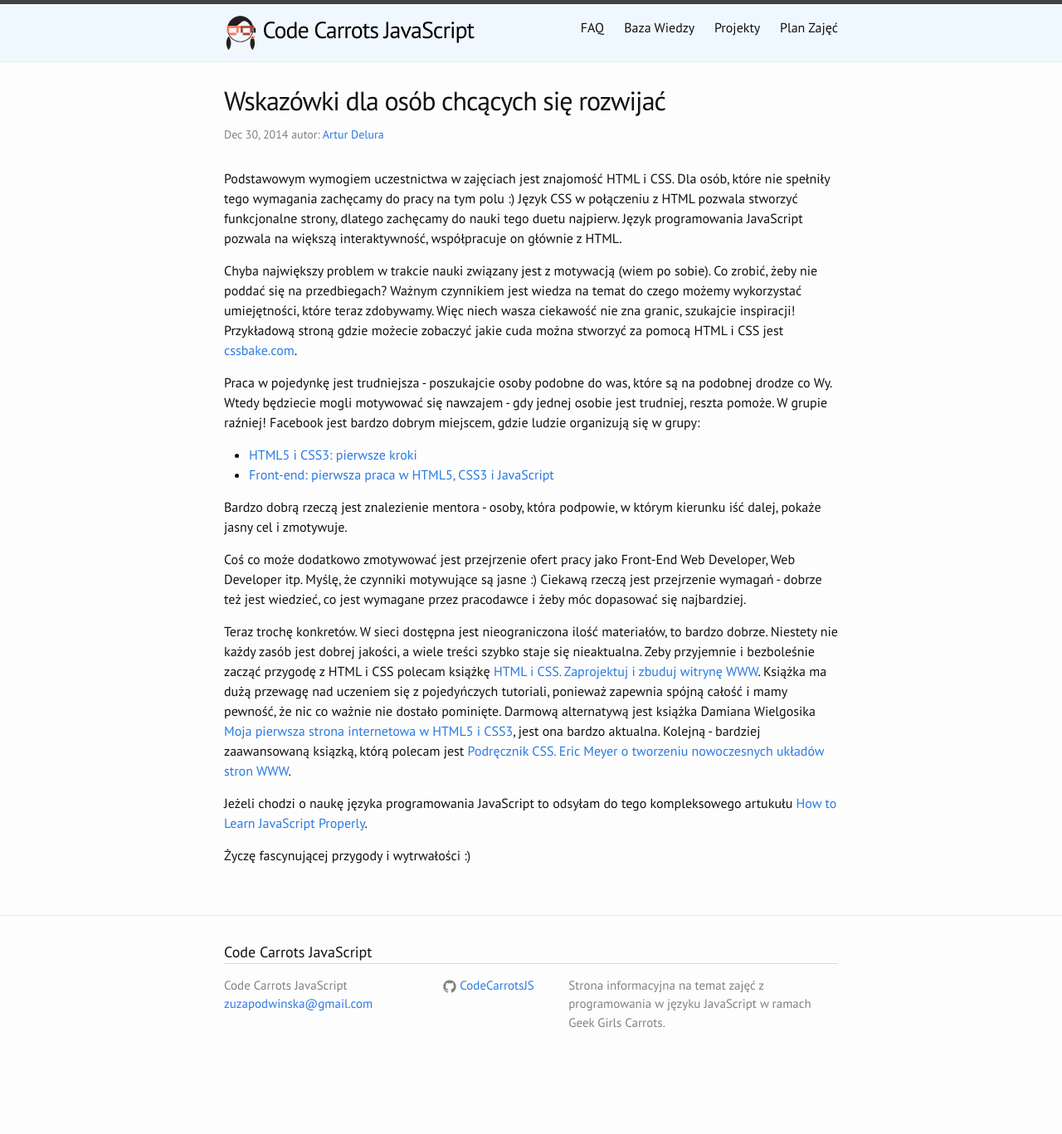
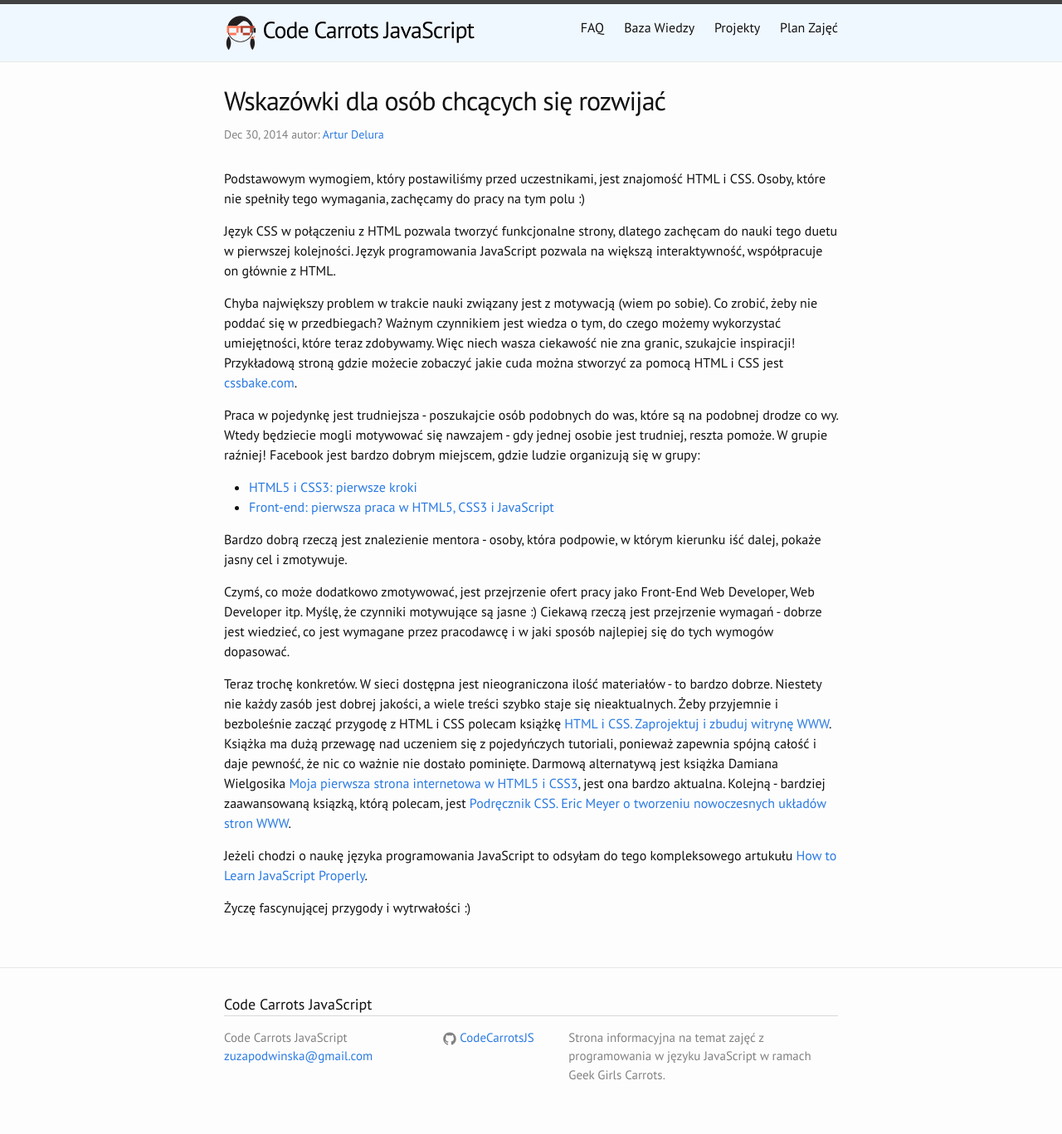
Before and after one commit to CodeCarrotsJS/CodeCarrotsJS.github.io, a Jekyll site: the page built from _posts/2014-12-23-welcome-to-jekyll.markdown, in a window 1280 px wide. Shown: the whole page at 83% size. Built offline with Jekyll 4.4.1, drawn with Linux system fonts in a browser that asks for light colours; before the commit the page ends 1304 px from its top, so only the background shows below that.

Commit message:
Updated article.

```diff
--- a/_posts/2014-12-23-welcome-to-jekyll.markdown
+++ b/_posts/2014-12-23-welcome-to-jekyll.markdown
@@ -5,21 +5,23 @@
 author: artur_delura
 categories: general
 ---
-Podstawowym wymogiem uczestnictwa w zajęciach jest znajomość HTML i CSS. Dla osób, które nie spełniły tego wymagania zachęcamy do pracy na tym polu :) Język CSS w połączeniu z HTML pozwala stworzyć funkcjonalne strony, dlatego zachęcamy do nauki tego duetu najpierw. Język programowania JavaScript pozwala na większą interaktywność, współpracuje on głównie z HTML.
+Podstawowym wymogiem, który postawiliśmy przed uczestnikami, jest znajomość HTML i CSS. Osoby, które nie spełniły tego wymagania, zachęcamy do pracy na tym polu :)
 
-Chyba największy problem w trakcie nauki związany jest z motywacją (wiem po sobie). Co zrobić, żeby nie poddać się na przedbiegach? Ważnym czynnikiem jest wiedza na temat do czego możemy wykorzystać umiejętności, które teraz zdobywamy. Więc niech wasza ciekawość nie zna granic, szukajcie inspiracji! Przykładową stroną gdzie możecie zobaczyć jakie cuda można stworzyć za pomocą HTML i CSS jest [cssbake.com](http://cssbake.com).
+Język CSS w połączeniu z HTML pozwala tworzyć funkcjonalne strony, dlatego zachęcam do nauki tego duetu w pierwszej kolejności. Język programowania JavaScript pozwala na większą interaktywność, współpracuje on głównie z HTML.
 
-Praca w pojedynkę jest trudniejsza - poszukajcie osoby podobne do was, które są na podobnej drodze co Wy. Wtedy będziecie mogli motywować się nawzajem - gdy jednej osobie jest trudniej, reszta pomoże. W grupie raźniej! Facebook jest bardzo dobrym miejscem, gdzie ludzie organizują się w grupy:
+Chyba największy problem w trakcie nauki związany jest z motywacją (wiem po sobie). Co zrobić, żeby nie poddać się w przedbiegach? Ważnym czynnikiem jest wiedza o tym, do czego możemy wykorzystać umiejętności, które teraz zdobywamy. Więc niech wasza ciekawość nie zna granic, szukajcie inspiracji! Przykładową stroną gdzie możecie zobaczyć jakie cuda można stworzyć za pomocą HTML i CSS jest [cssbake.com](http://cssbake.com).
+
+Praca w pojedynkę jest trudniejsza - poszukajcie osób podobnych do was, które są na podobnej drodze co wy. Wtedy będziecie mogli motywować się nawzajem - gdy jednej osobie jest trudniej, reszta pomoże. W grupie raźniej! Facebook jest bardzo dobrym miejscem, gdzie ludzie organizują się w grupy:
 
 * [HTML5 i CSS3: pierwsze kroki](https://www.facebook.com/groups/742940452405327/)
 * [Front-end: pierwsza praca w HTML5, CSS3 i JavaScript](https://www.facebook.com/groups/1485218891734165/)
 
 Bardzo dobrą rzeczą jest znalezienie mentora - osoby, która podpowie, w którym kierunku iść dalej, pokaże jasny cel i zmotywuje.
 
-Coś co może dodatkowo zmotywować jest przejrzenie ofert pracy jako Front-End Web Developer, Web Developer itp. Myślę, że czynniki motywujące są jasne :) Ciekawą rzeczą jest przejrzenie wymagań - dobrze też jest wiedzieć, co jest wymagane przez pracodawce i żeby móc dopasować się najbardziej.
+Czymś, co może dodatkowo zmotywować, jest przejrzenie ofert pracy jako Front-End Web Developer, Web Developer itp. Myślę, że czynniki motywujące są jasne :) Ciekawą rzeczą jest przejrzenie wymagań - dobrze jest wiedzieć, co jest wymagane przez pracodawcę i w jaki sposób najlepiej się do tych wymogów dopasować.
 
-Teraz trochę konkretów. W sieci dostępna jest nieograniczona ilość materiałów, to bardzo dobrze. Niestety nie każdy zasób jest dobrej jakości, a wiele treści szybko staje się nieaktualna. Zeby przyjemnie i bezboleśnie zacząć przygodę z HTML i CSS polecam książkę [HTML i CSS. Zaprojektuj i zbuduj witrynę WWW](http://helion.pl/ksiazki/html-i-css-zaprojektuj-i-zbuduj-witryne-www-jon-duckett,htcsww.htm). Książka ma dużą przewagę nad uczeniem się z pojedyńczych tutoriali, ponieważ zapewnia spójną całość i mamy pewność, że nic co ważnie nie dostało pominięte. Darmową alternatywą jest książka Damiana Wielgosika [Moja pierwsza strona internetowa
-w HTML5 i CSS3](http://ferrante.pl/books/html/), jest ona bardzo aktualna. Kolejną - bardziej zaawansowaną ksiązką, którą polecam jest [Podręcznik CSS. Eric Meyer o tworzeniu nowoczesnych układów stron WWW](http://helion.pl/ksiazki/podrecznik-css-eric-meyer-o-tworzeniu-nowoczesnych-ukladow-stron-www-smashing-magazine-eric-meyer,tfacss.htm).
+Teraz trochę konkretów. W sieci dostępna jest nieograniczona ilość materiałów - to bardzo dobrze. Niestety nie każdy zasób jest dobrej jakości, a wiele treści szybko staje się nieaktualnych. Żeby przyjemnie i bezboleśnie zacząć przygodę z HTML i CSS polecam książkę [HTML i CSS. Zaprojektuj i zbuduj witrynę WWW](http://helion.pl/ksiazki/html-i-css-zaprojektuj-i-zbuduj-witryne-www-jon-duckett,htcsww.htm). Książka ma dużą przewagę nad uczeniem się z pojedyńczych tutoriali, ponieważ zapewnia spójną całość i daje pewność, że nic co ważnie nie dostało pominięte. Darmową alternatywą jest książka Damiana Wielgosika [Moja pierwsza strona internetowa
+w HTML5 i CSS3](http://ferrante.pl/books/html/), jest ona bardzo aktualna. Kolejną - bardziej zaawansowaną ksiązką, którą polecam, jest [Podręcznik CSS. Eric Meyer o tworzeniu nowoczesnych układów stron WWW](http://helion.pl/ksiazki/podrecznik-css-eric-meyer-o-tworzeniu-nowoczesnych-ukladow-stron-www-smashing-magazine-eric-meyer,tfacss.htm).
 
 Jeżeli chodzi o naukę języka programowania JavaScript to odsyłam do tego kompleksowego artukułu [How to Learn JavaScript Properly](http://javascriptissexy.com/how-to-learn-javascript-properly/).
 
```
